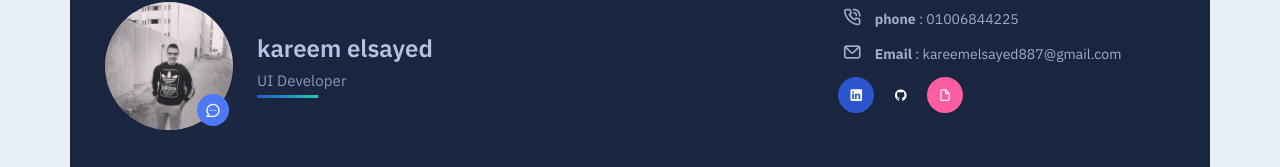
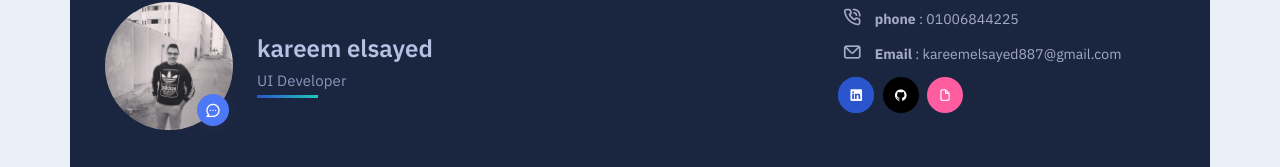
Before and after one commit to kareemlashin/protoflio_2, a plain HTML site: page index.html in a window 1280 px wide. Shown: the part 178-345 px from the top of the page. Drawn offline with Linux system fonts and the light colour scheme; animation ran at ten frames a second.

Commit message:
github icon fix

```diff
--- a/css/style.css
+++ b/css/style.css
@@ -500,7 +500,12 @@ button.bg-white:focus, button.bg-white:hover {
   background-color: transparent;
   border-color: #2b55cc;
 }
-
+.linked{
+  background-color: #0A66C2 !important;
+}
+.github{
+  background-color: #000000;
+}
 /*soft buttons*/
 .btn-soft-primary {
   background-color: rgba(77, 121, 246, 0.1);
```
